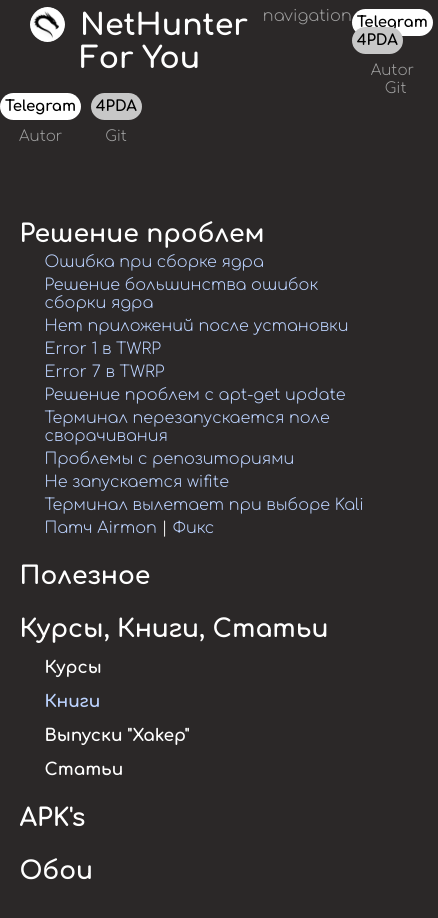
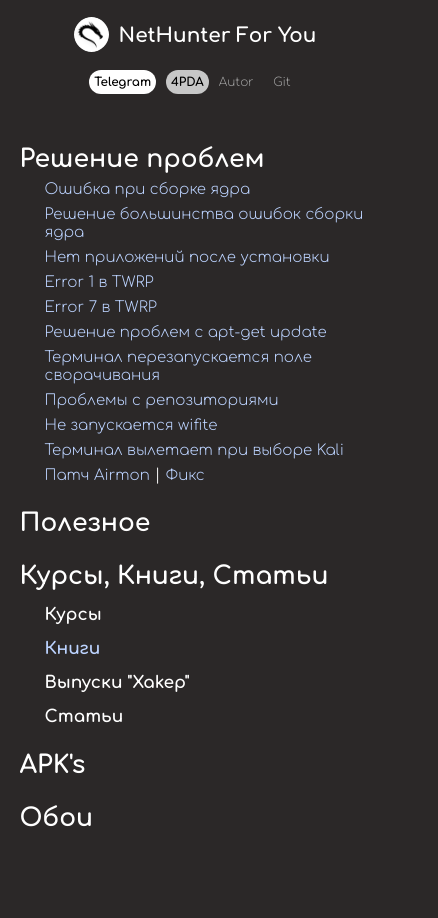
Before and after one commit to Kali-NH/Kali-NH.github.io, a plain HTML site: page index.html in a window 390 px wide. Shown: the whole page, 438 px wide, since content can reach past the window. After the commit the page ends 882 px from the top, so only its background shows below. Drawn offline with Linux system fonts and the light colour scheme; a script that the page names is missing.

Commit message:
mobile ver. styles

```diff
--- a/style.css
+++ b/style.css
@@ -9,7 +9,7 @@
   display: flex;
   justify-content: space-between;
 }
-.mobile-warning {
+.alt-navigation {
   display: none;
 }
 .header-left {
@@ -102,23 +102,6 @@
   color: rgb(188, 211, 255);
 }
 @media (max-width: 829px) {
-  .mobile-warning {
-    display: flex;
-    justify-content: center;
-  }
-  body {
-    padding-top: 0;
-  }
-  .mobile-warning-text {
-    margin-top: 0;
-    padding: 10px;
-    padding-left: 30px;
-    padding-right: 30px;
-    border: 1px solid red;
-    border-top: 0;
-    background-color: rgb(24, 24, 24);
-    border-radius: 0px 0px 30px 30px;
-  }
   .logo {
     width: 35px;
     height: 35px;
@@ -139,9 +122,63 @@
     margin-top: 12px;
   }
   .navigation-link-git {
-    margin-left: 28px;
+    margin-left: 25px;
   }
   .navigation-link-autor {
     margin-left: 14px;
   }
 }
+@media (max-width: 699px) {
+  .navigation {
+    display: none;
+  }
+
+  .alt-navigation {
+    display: flex;
+
+    justify-content: center;
+    margin-top: 20px;
+  }
+  .nav-two {
+    margin-top: 0;
+  }
+  .navigation-link-autor {
+    margin: 0;
+    margin-right: 5px;
+  }
+  .navigation-link-git {
+    margin: 0;
+    margin-right: 5px;
+  }
+}
+@media (max-width: 499px) {
+  .logo {
+    margin-left: 0;
+  }
+  .element {
+    margin-top: 7px;
+  }
+  .header-left {
+    margin: auto;
+  }
+  .site-name {
+    margin-top: 14px;
+    margin-left: 10px;
+    font-size: 20px;
+  }
+  .site-subname {
+    display: none;
+  }
+  .navigation-link-git,
+  .navigation-link-autor,
+  .navigation-link-pda,
+  .navigation-link-tg {
+    font-size: 12px;
+  }
+  .container {
+    padding-top: 30px;
+  }
+  .element-link {
+    font-size: 15px;
+  }
+}
```
